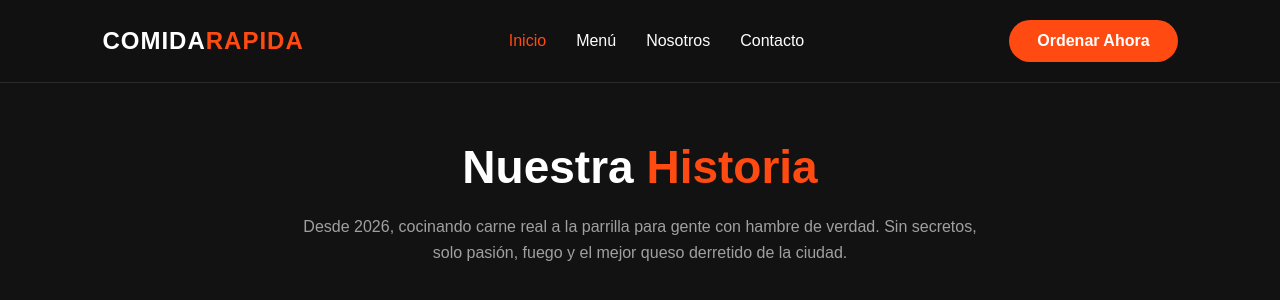
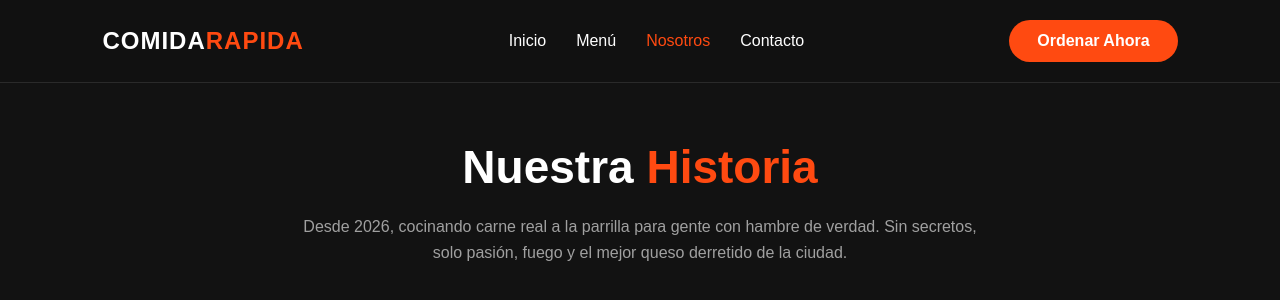
Before and after one commit to brayanmercadogg-hash/mipagina, a Python web app: template templates/nosotros.html in a window 1280 px wide. Shown: the top 300 px of the page. Run offline with Jinja, Linux system fonts and the light colour scheme; the template is opened without the code that fills it, so the values that code supplies are empty.

Commit message:
Update nosotros.html

```diff
--- a/templates/nosotros.html
+++ b/templates/nosotros.html
@@ -12,9 +12,9 @@
         <div class="logo">COMIDA<span>RAPIDA</span></div>
 
         <nav class="nav-links" id="nav">
-            <a href="../index.html" class="active">Inicio</a>
+            <a href="../index.html">Inicio</a>
             <a href="menu">Menú</a>
-            <a href="nosotros">Nosotros</a>
+            <a href="nosotros" class="active">Nosotros</a>
             <a href="contacto">Contacto</a>
         </nav>
         <a href="menu" class="btn-primary nav-btn">Ordenar Ahora</a>
```
